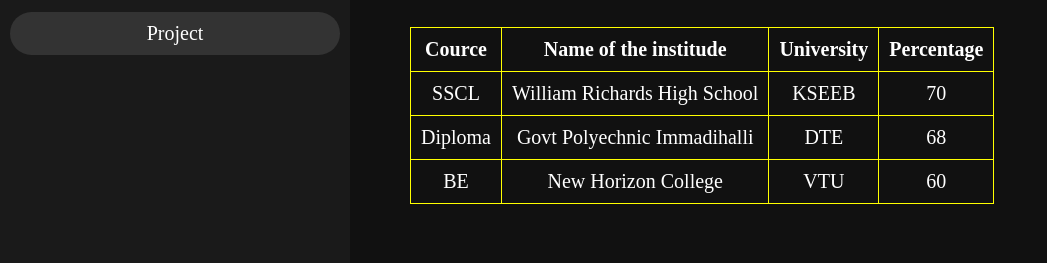
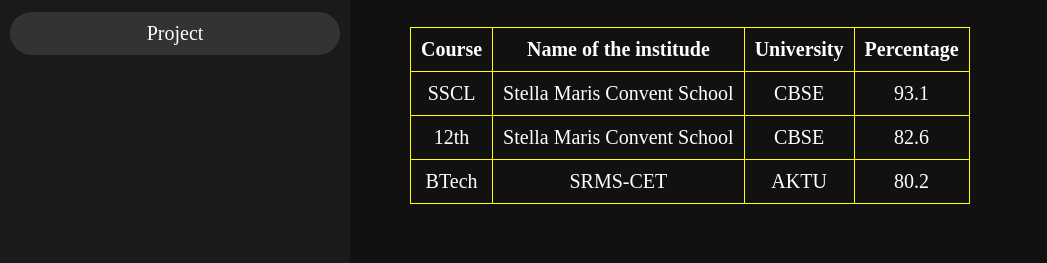
Before and after one commit to ShagunTripath/Shagun.github.io, a plain HTML site: page index.html in a window 1280 px wide. Shown: the part 537-800 px from the top of the page, without its empty margins (0-1047 px from the left). Drawn offline with Linux system fonts and the light colour scheme.

Commit message:
Update index.html

```diff
--- a/index.html
+++ b/index.html
@@ -39,28 +39,28 @@
     <h1 class="title"><span>Education</span></h1><br><br><br>
     <table>
         <tr>
-            <th>Cource</th>
+            <th>Course</th>
             <th>Name of the institude</th>
             <th>University</th>
             <th>Percentage</th>
         </tr>
         <tr>
             <td>SSCL</td>
-            <td>William Richards High School</td>
-            <td>KSEEB</td>
-            <td>70</td>
+            <td>Stella Maris Convent School</td>
+            <td>CBSE</td>
+            <td>93.1</td>
         </tr>
         <tr>
-            <td>Diploma</td>
-            <td>Govt Polyechnic Immadihalli</td>
-            <td>DTE</td>
-            <td>68</td>
+            <td>12th</td>
+            <td>Stella Maris Convent School</td>
+            <td>CBSE</td>
+            <td>82.6</td>
         </tr>
         <tr>
-            <td>BE</td>
-            <td>New Horizon College</td>
-            <td>VTU</td>
-            <td>60</td>
+            <td>BTech</td>
+            <td>SRMS-CET</td>
+            <td>AKTU</td>
+            <td>80.2</td>
         </tr>
     </table>
 </section>
```
